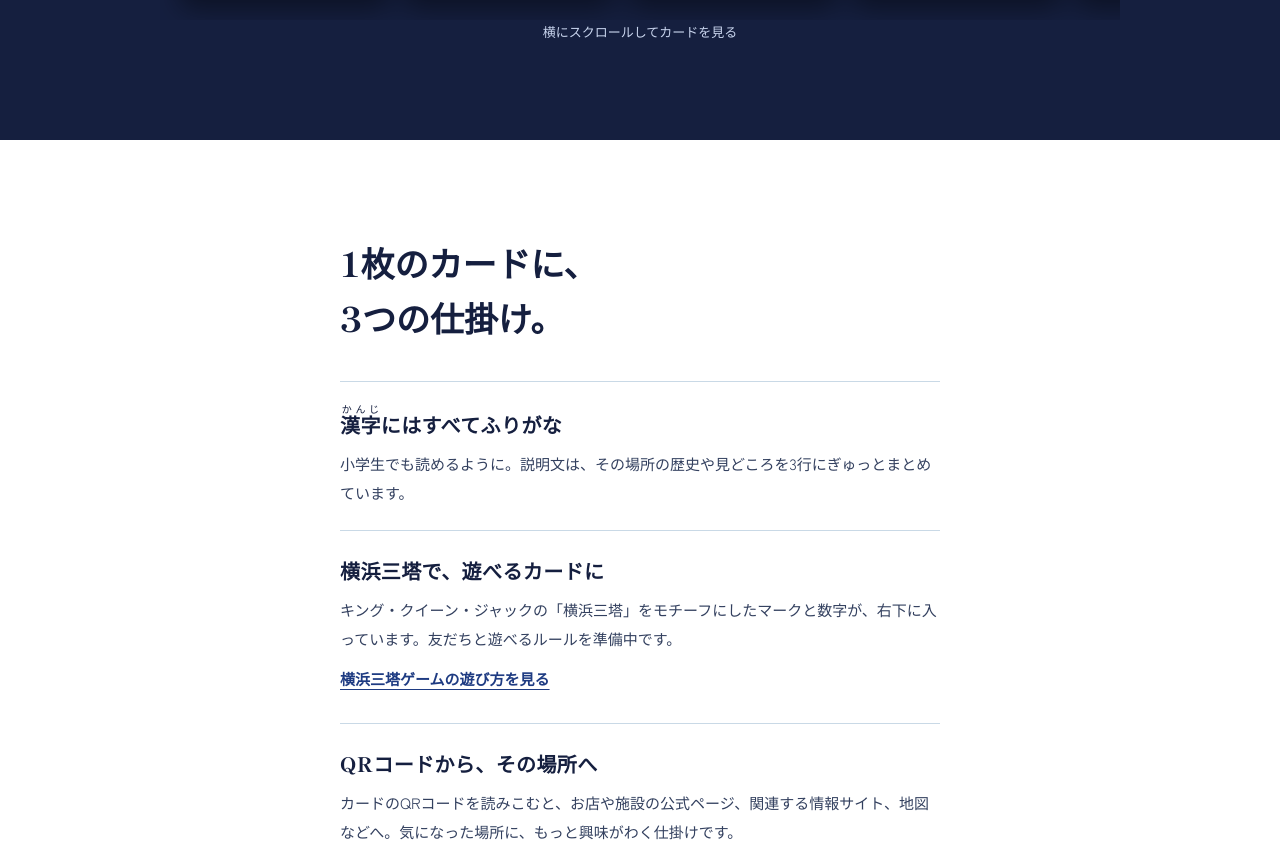
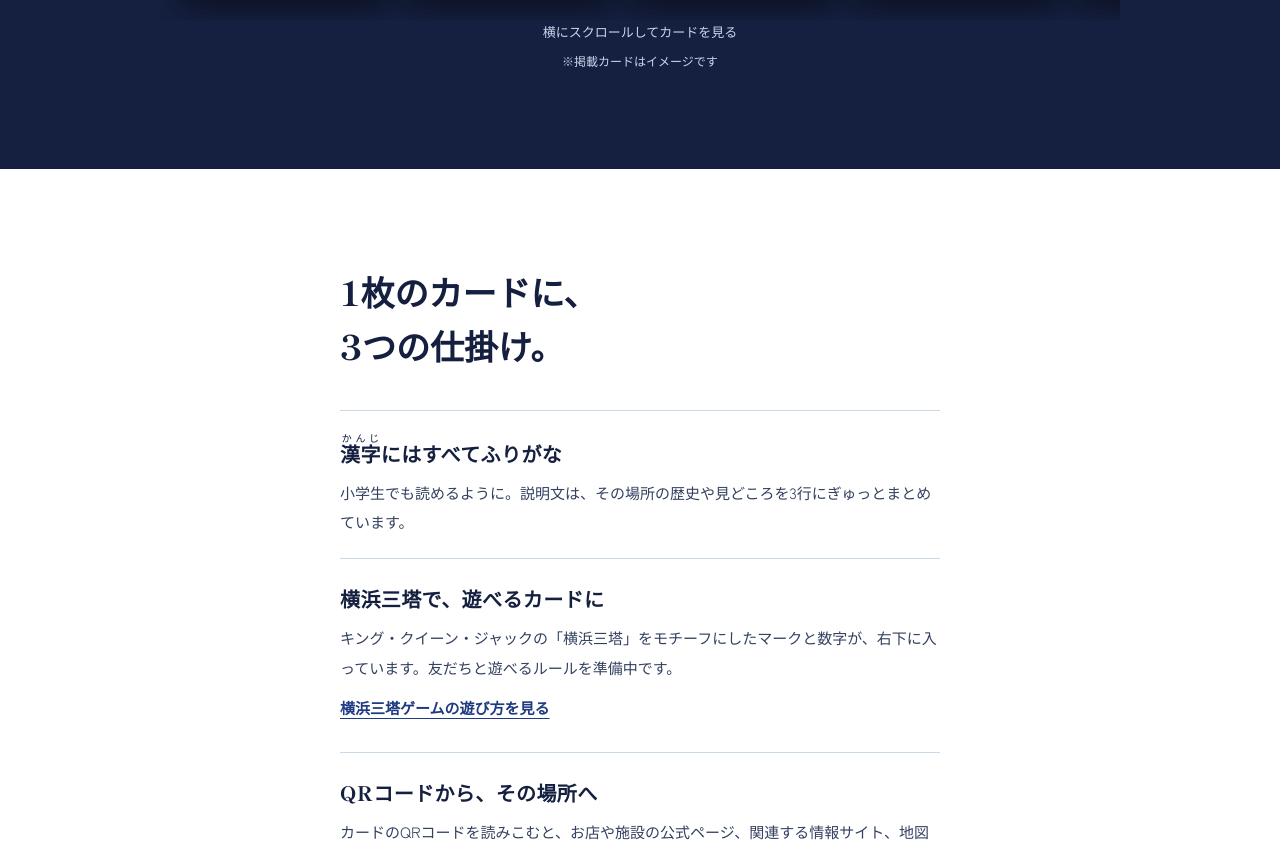
Before and after one commit to theyokohama/theyokohama.github.io, a plain HTML site: page index.html in a window 1280 px wide. Shown: the part 2600-3450 px from the top of the page. Drawn offline with Linux system fonts and the light colour scheme.

Commit message:
カード一覧の下に「※掲載カードはイメージです」を追記
Co-Authored-By: Claude Sonnet 5.5 <noreply@anthropic.com>
Claude-Session: https://claude.ai/code/session_01P4XxMtvGUE9FyJcgStujxC

```diff
--- a/index.html
+++ b/index.html
@@ -103,6 +103,7 @@ h2.ruby-h{line-height:1.9}
 .rail{display:flex;gap:14px;overflow-x:auto;scroll-snap-type:x mandatory;scroll-padding-left:20px;padding:32px 20px 20px;max-width:960px;margin:0 auto}
 .rail img{flex:0 0 auto;width:210px;scroll-snap-align:start;filter:drop-shadow(0 8px 14px rgba(0,0,0,.45))}
 .rail-hint{margin:0;text-align:center;font-size:13px;color:#C9D5EE}
+.rail-note{margin:6px 0 0;text-align:center;font-size:12px;color:#C9D5EE}
 
 /* 3つの特徴 */
 .traits{margin:36px 0 0;padding:0;list-style:none}
@@ -270,6 +271,7 @@ footer p{margin:8px 0 0;font-size:12px;color:#BFD0F0}
       <img loading="lazy" src="images/card_06.webp" alt="横浜市庁舎" width="600" height="834">
     </div>
     <p class="rail-hint">横にスクロールしてカードを見る</p>
+    <p class="rail-note">※掲載カードはイメージです</p>
   </section>
 
   <!-- 3つの特徴 -->
```
